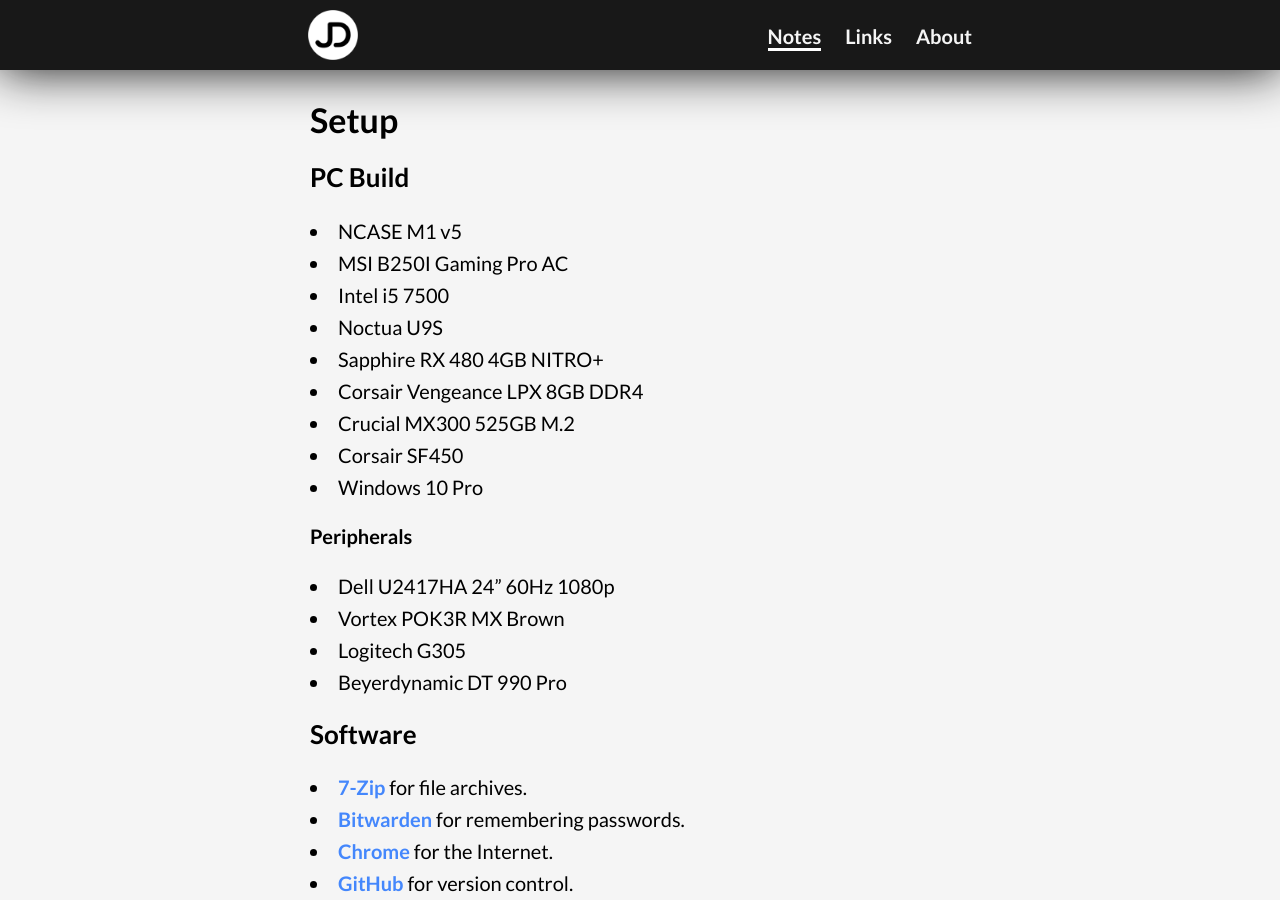
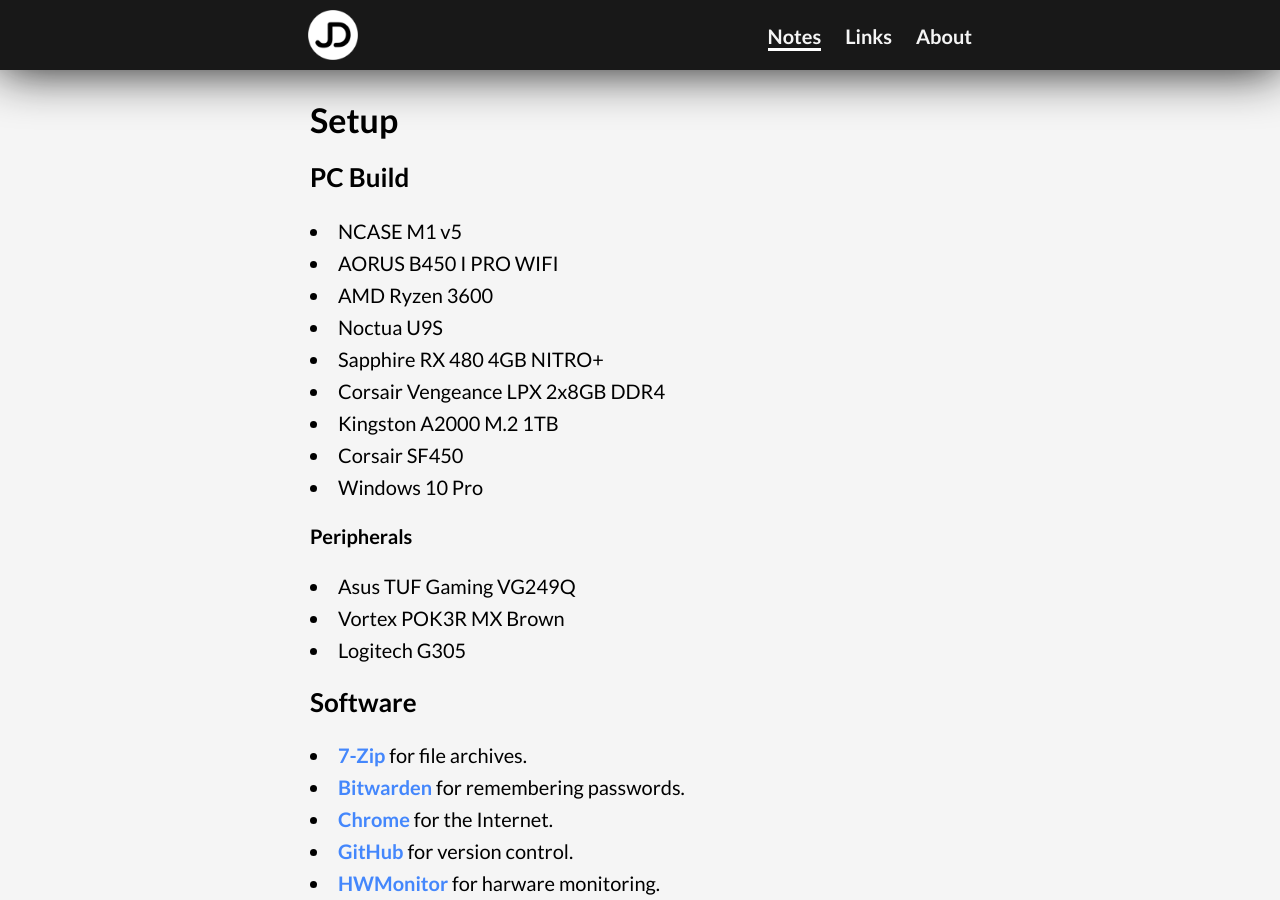
Before and after one commit to ijd/ijd.github.io, a Jekyll site: the page built from _posts/2019-07-29-setup.md, in a window 1280 px wide and 900 px high. Built offline with Jekyll 4.4.1, drawn with Linux system fonts in a browser that asks for light colours.

Commit message:
Update setup

```diff
--- a/_posts/2019-07-29-setup.md
+++ b/_posts/2019-07-29-setup.md
@@ -5,20 +5,19 @@
 
 ### PC Build
 * NCASE M1 v5
-* MSI B250I Gaming Pro AC
-* Intel i5 7500
+* AORUS B450 I PRO WIFI
+* AMD Ryzen 3600
 * Noctua U9S
 * Sapphire RX 480 4GB NITRO+
-* Corsair Vengeance LPX 8GB DDR4
-* Crucial MX300 525GB M.2
+* Corsair Vengeance LPX 2x8GB DDR4
+* Kingston A2000 M.2 1TB
 * Corsair SF450
 * Windows 10 Pro
 
 #### Peripherals
-* Dell U2417HA 24" 60Hz 1080p
+* Asus TUF Gaming VG249Q
 * Vortex POK3R MX Brown
 * Logitech G305
-* Beyerdynamic DT 990 Pro
 
 ### Software
 * [7-Zip](https://www.7-zip.org/) for file archives.
```
